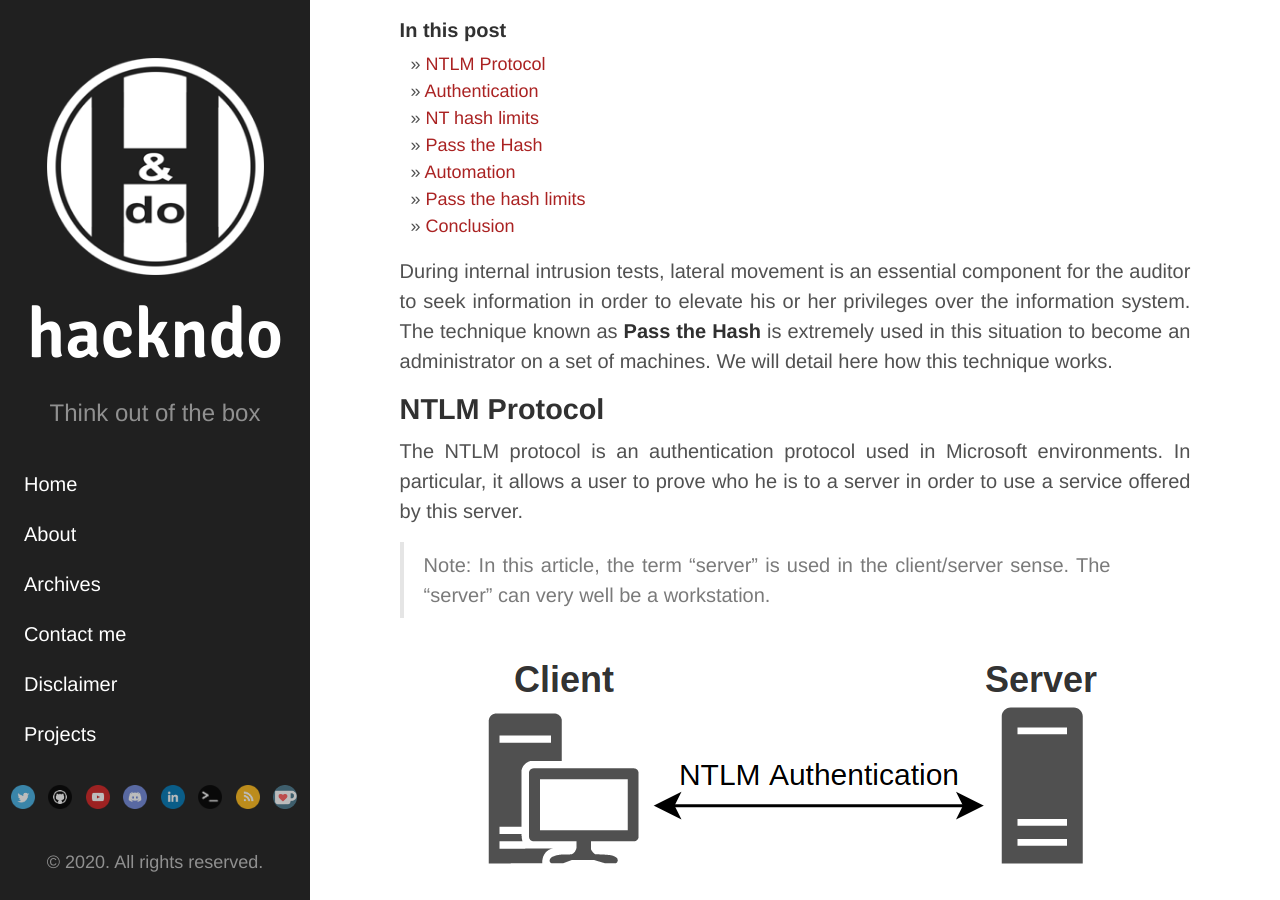
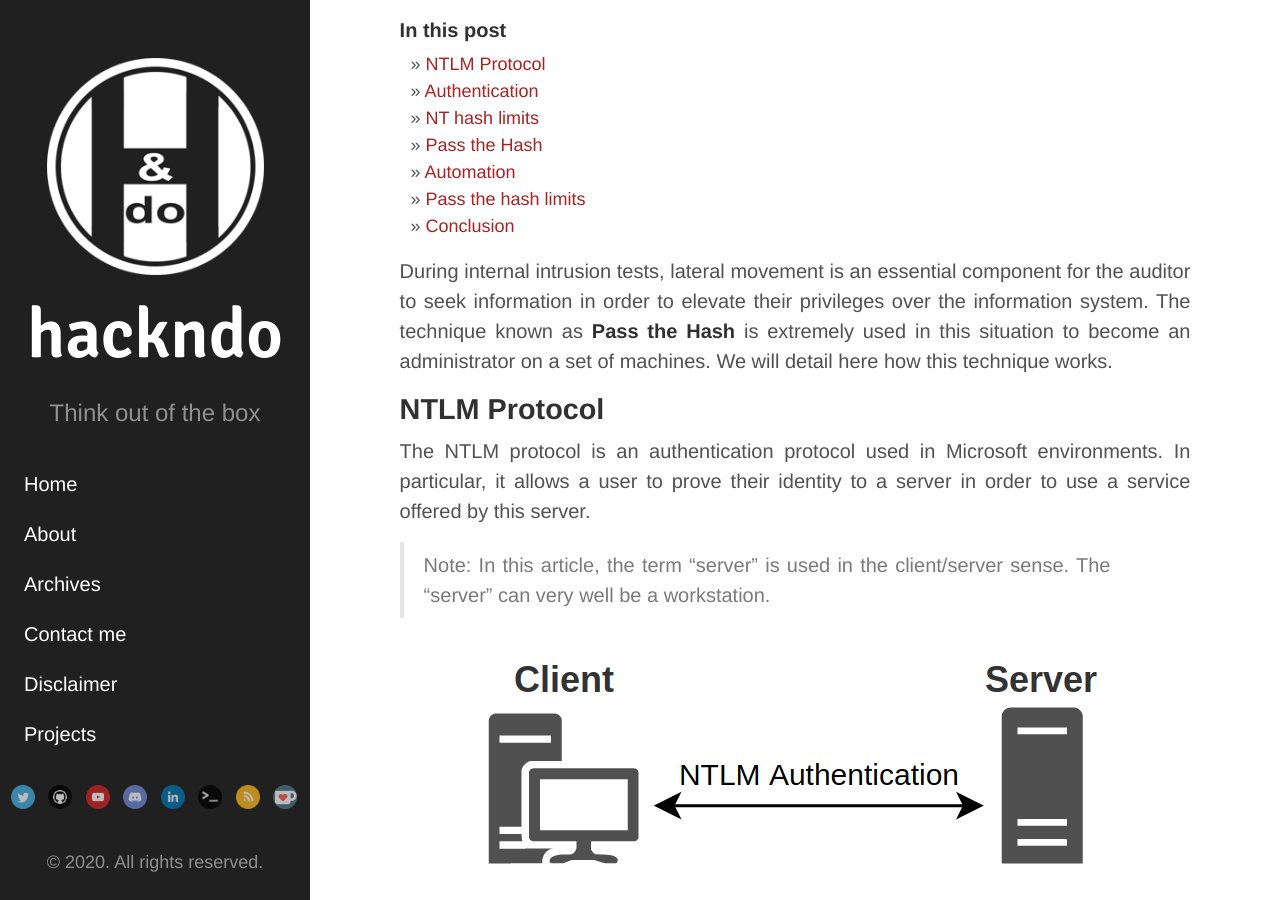
Before and after one commit to Hackndo/en.hackndo.github.io, a Jekyll site: the page built from _posts/2019-12-17-pass-the-hash.md, in a window 1280 px wide and 900 px high, scrolled down 519 px. Built offline with Jekyll 4.4.1, drawn with Linux system fonts in a browser that asks for light colours; comment, search, counter and statistics services are not loaded; some of the changed text lies outside the part shown.

```diff
--- a/_posts/2019-12-17-pass-the-hash.md
+++ b/_posts/2019-12-17-pass-the-hash.md
@@ -14,13 +14,13 @@ translation:
   - fr
 ---
 
-During internal intrusion tests, lateral movement is an essential component for the auditor to seek information in order to elevate his or her privileges over the information system. The technique known as **Pass the Hash** is extremely used in this situation to become an administrator on a set of machines. We will detail here how this technique works.
+During internal intrusion tests, lateral movement is an essential component for the auditor to seek information in order to elevate their privileges over the information system. The technique known as **Pass the Hash** is extremely used in this situation to become an administrator on a set of machines. We will detail here how this technique works.
 
 <!--more-->
 
 ## NTLM Protocol
 
-The NTLM protocol is an authentication protocol used in Microsoft environments. In particular, it allows a user to prove who he is to a server in order to use a service offered by this server.
+The NTLM protocol is an authentication protocol used in Microsoft environments. In particular, it allows a user to prove their identity to a server in order to use a service offered by this server.
 
 
 > Note: In this article, the term "server" is used in the client/server sense. The "server" can very well be a workstation.
@@ -86,7 +86,7 @@ psexec.exe -i -s regedit.exe
 
 A copy is also on disk in `C:\Windows\System32\SAM`.
 
-So it contains the list of local users and their hashed password, as well as the list of local groups. Well, to be more precise, it contains an encrypted version of the hashes. But as all the information needed to decrypt them is also in the registry (SAM and SYSTEM), we can safely say that the hashed is stored there. If you want to see how the decryption mechanism works, you can go check [secretsdump.py code](https://github.com/SecureAuthCorp/impacket/blob/master/impacket/examples/secretsdump.py#L1124) or [Mimikatz code](https://github.com/gentilkiwi/mimikatz/blob/master/mimikatz/modules/kuhl_m_lsadump.c).
+So it contains the list of local users and their hashed password, as well as the list of local groups. Well, to be more precise, it contains an encrypted version of the hashes. But as all the information needed to decrypt them is also in the registry (SAM and SYSTEM), we can safely say that their hashed version is stored there. If you want to see how the decryption mechanism works, you can go check [secretsdump.py code](https://github.com/SecureAuthCorp/impacket/blob/master/impacket/examples/secretsdump.py#L1124) or [Mimikatz code](https://github.com/gentilkiwi/mimikatz/blob/master/mimikatz/modules/kuhl_m_lsadump.c).
 
 SAM and SYSTEM databases can be backed up to extract the user's hashed passwords database.
 
```
Also changed, not shown: other parts of _posts/2019-12-17-pass-the-hash.md (+1 -1 lines), _posts/2019-02-02-kerberos.md (+2 -2 lines), _posts/2019-03-30-unconstrained-delegation.md (+2 -2 lines), _posts/2020-03-03-ntlm-relay.md (+9 -9 lines).
